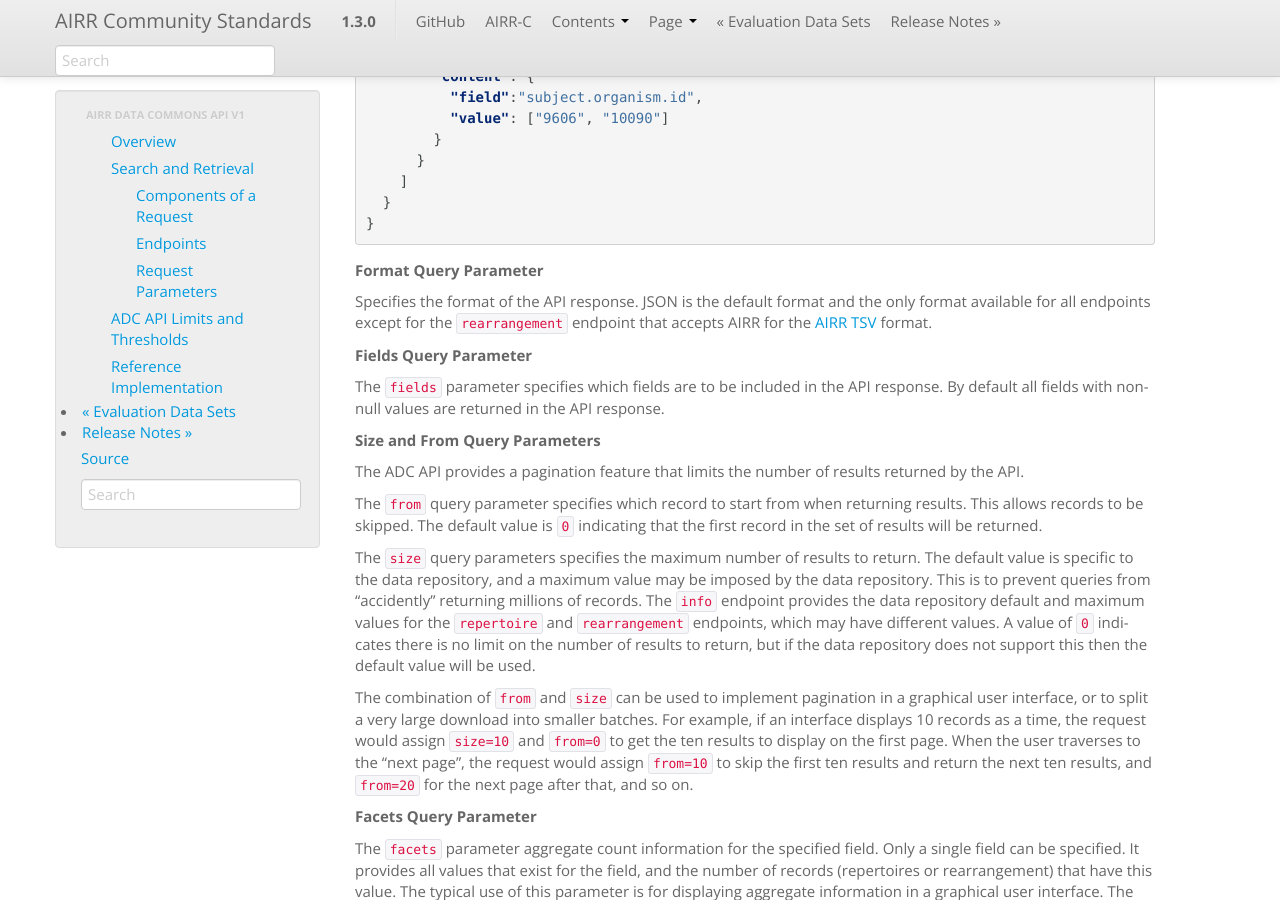
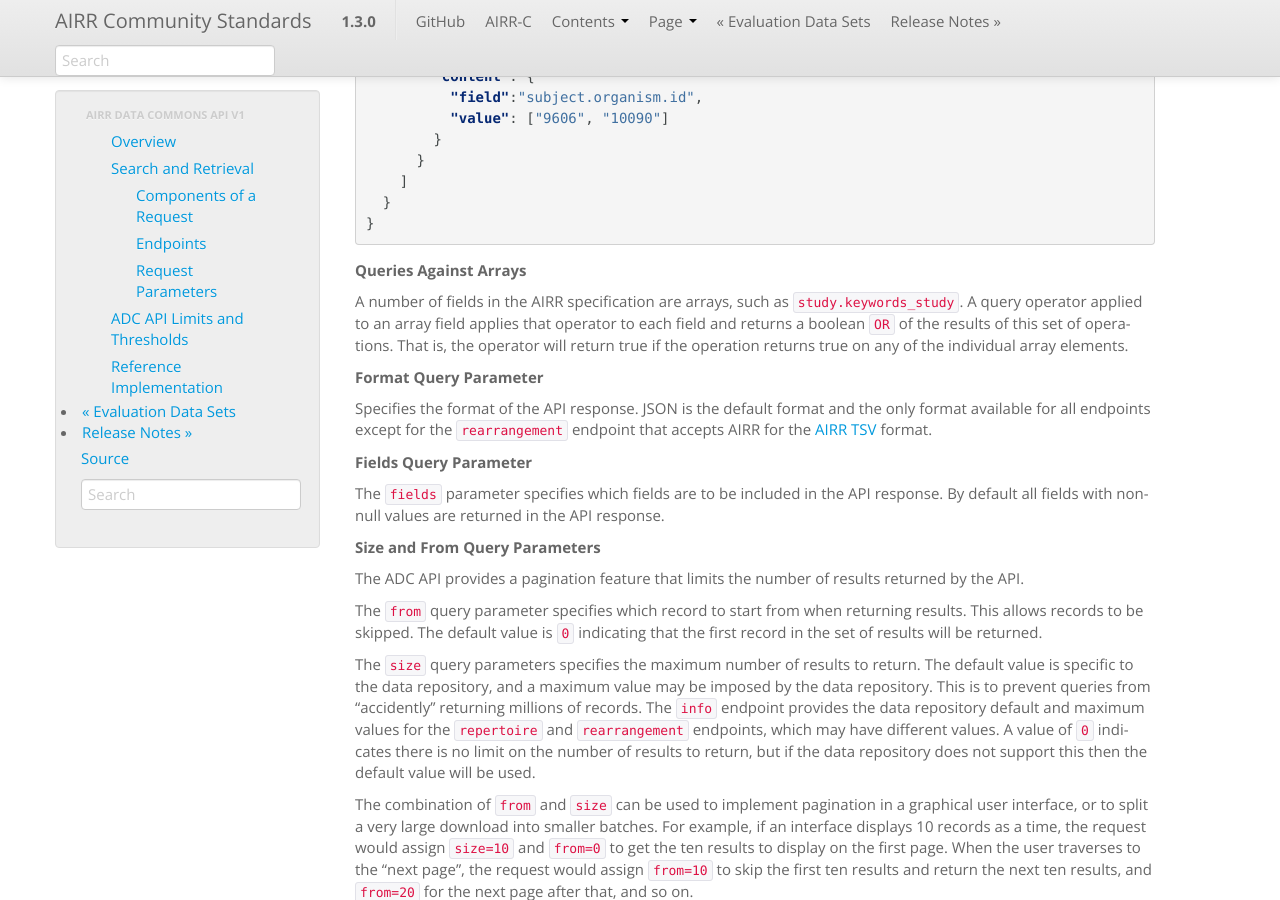
Before and after one commit to airr-community/airr-standards, a Sphinx documentation site: the page built from docs/api/adc_api.rst, in a window 1280 px wide and 900 px high, scrolled down 11588 px. Built offline with Sphinx 7.4.7, drawn with Linux system fonts in a browser that asks for light colours; pages that are not in the unit, such as notebooks, are missing from menus.

Commit message:
Added description of operations on arrays

```diff
--- a/docs/api/adc_api.rst
+++ b/docs/api/adc_api.rst
@@ -616,6 +616,13 @@ A more complex query with multiple operators looks like this:
     }
   }
 
+**Queries Against Arrays**
+
+A number of fields in the AIRR specification are arrays, such as ``study.keywords_study``.
+A query operator applied to an array field applies that operator to each field and returns
+a boolean ``OR`` of the results of this set of operations. That is, the operator will return
+true if the operation returns true on any of the individual array elements.
+
 **Format Query Parameter**
 
 Specifies the format of the API response. JSON is the default format
```
